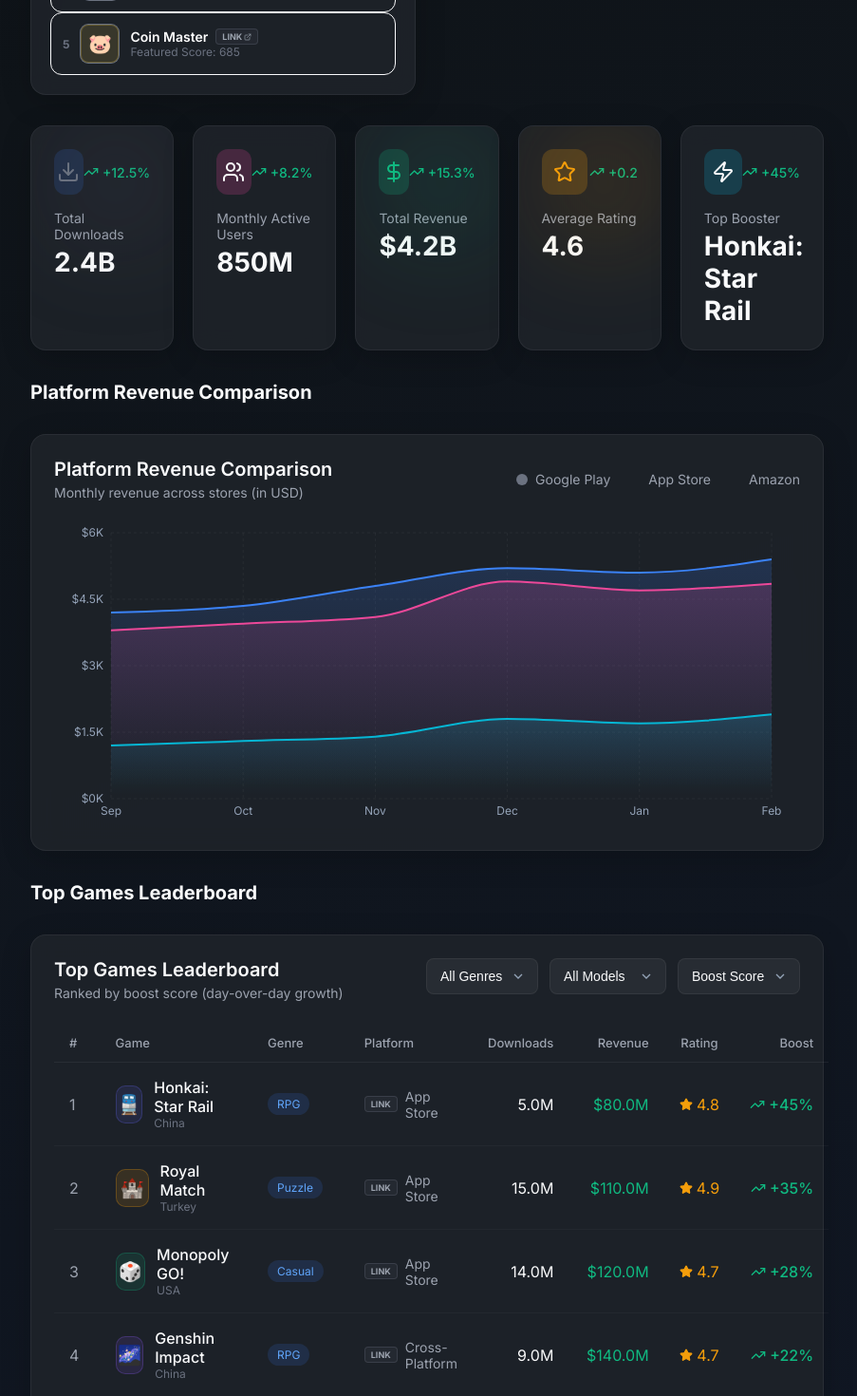
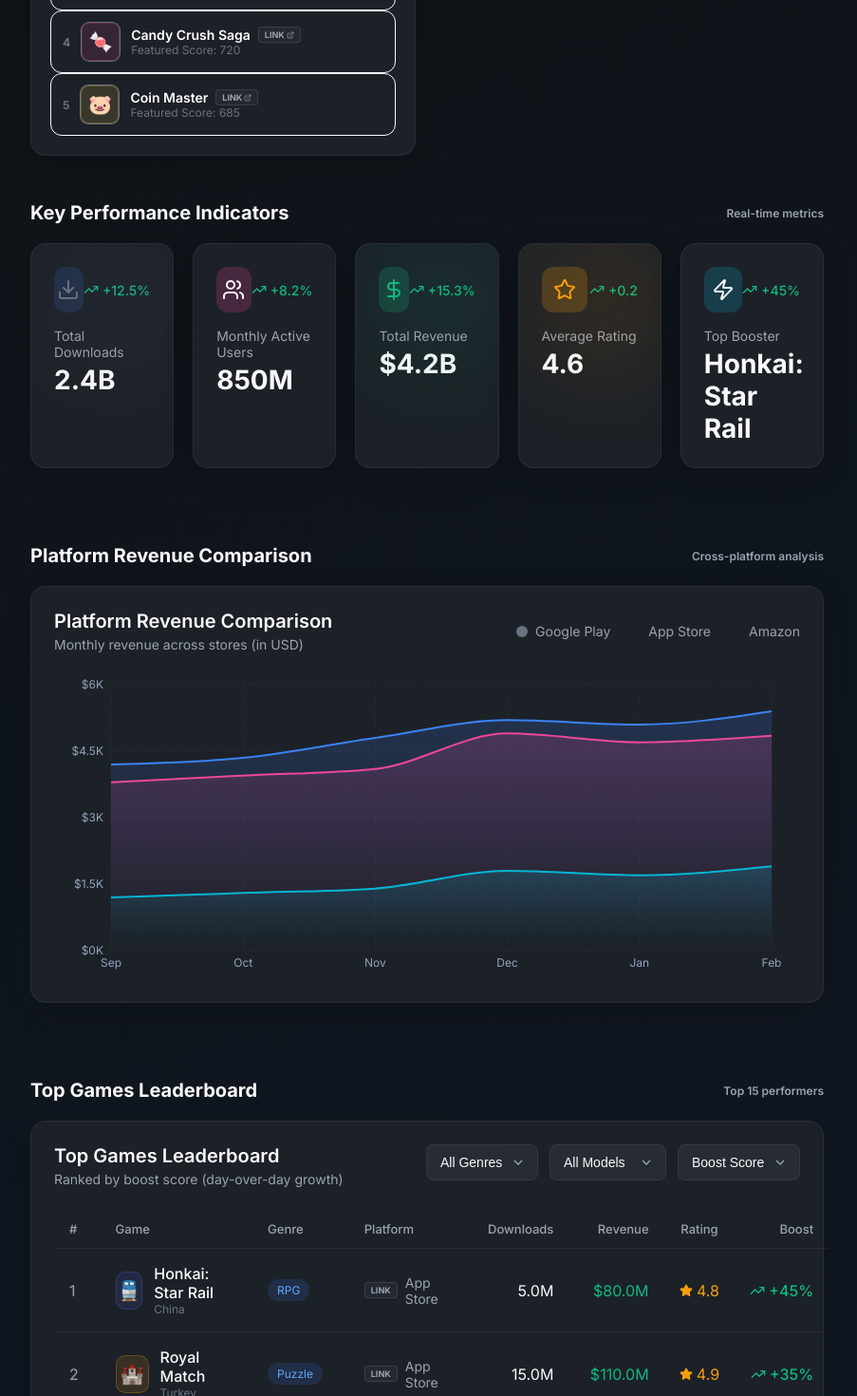
Before and after one commit to fadil013/Market-Intelligence-, a React (Vite) app: page / in a window 1280 px wide. Shown: the part 1480-2950 px from the top of the page at 95% size, without its empty margins (0-903 px from the left). Built offline with nearby package versions, Linux system fonts and the light colour scheme; the HTML template or start-up script is replaced by a standard one.

Commit message:
fix: improve content layout visibility with proper sections, spacing, and section headers

```diff
--- a/src/index.css
+++ b/src/index.css
@@ -132,6 +132,9 @@
 }
 
 .section-header {
+  display: flex;
+  justify-content: space-between;
+  align-items: center;
   margin-bottom: 16px;
 }
 
--- a/src/pages/Overview.jsx
+++ b/src/pages/Overview.jsx
@@ -64,7 +64,7 @@
             {/* Main Content - Left Side */}
             <div className="main-content-area">
                 {!selectedApp ? (
-                    <div className="space-y-8">
+                    <div style={{ display: 'flex', flexDirection: 'column', gap: '32px', paddingBottom: '48px' }}>
                         <div className="page-header-new">
                             <h1 className="page-title-new">Market Overview</h1>
                             <div className="live-badge-new">
@@ -74,18 +74,32 @@
                         </div>
 
                         <TrendingCategories />
+
                         <RankingsGrid rankings={currentRankings} onAppSelect={handleAppSelect} collapsed={false} />
-                        <StatsGrid kpiData={kpiSummary} />
 
-                        <div className="section-header">
-                            <h2 className="section-title">Platform Revenue Comparison</h2>
+                        <div style={{ marginTop: '16px' }}>
+                            <div className="section-header" style={{ marginBottom: '20px' }}>
+                                <h2 className="section-title">Key Performance Indicators</h2>
+                                <div style={{ fontSize: '12px', color: '#9ca3af', fontWeight: 600 }}>Real-time metrics</div>
+                            </div>
+                            <StatsGrid kpiData={kpiSummary} />
                         </div>
-                        <PlatformComparisonChart data={platformComparisonData} />
 
-                        <div className="section-header">
-                            <h2 className="section-title">Top Games Leaderboard</h2>
+                        <div style={{ marginTop: '16px' }}>
+                            <div className="section-header" style={{ marginBottom: '20px' }}>
+                                <h2 className="section-title">Platform Revenue Comparison</h2>
+                                <div style={{ fontSize: '12px', color: '#9ca3af', fontWeight: 600 }}>Cross-platform analysis</div>
+                            </div>
+                            <PlatformComparisonChart data={platformComparisonData} />
                         </div>
-                        <GamesTable games={allGames} genres={genres} businessModels={businessModels} onGameSelect={handleAppSelect} />
+
+                        <div style={{ marginTop: '16px' }}>
+                            <div className="section-header" style={{ marginBottom: '20px' }}>
+                                <h2 className="section-title">Top Games Leaderboard</h2>
+                                <div style={{ fontSize: '12px', color: '#9ca3af', fontWeight: 600 }}>Top 15 performers</div>
+                            </div>
+                            <GamesTable games={allGames} genres={genres} businessModels={businessModels} onGameSelect={handleAppSelect} />
+                        </div>
                     </div>
                 ) : (
                     <AppDetailView
```
